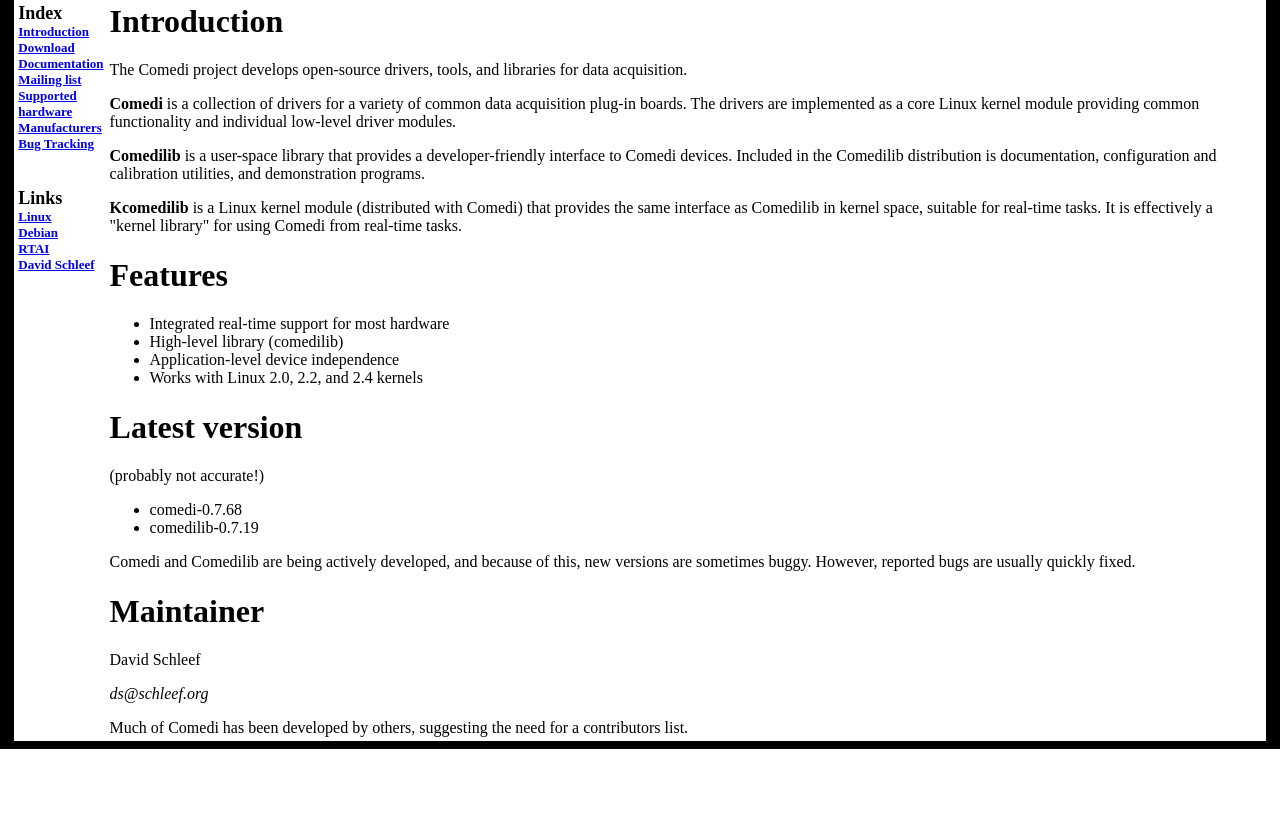
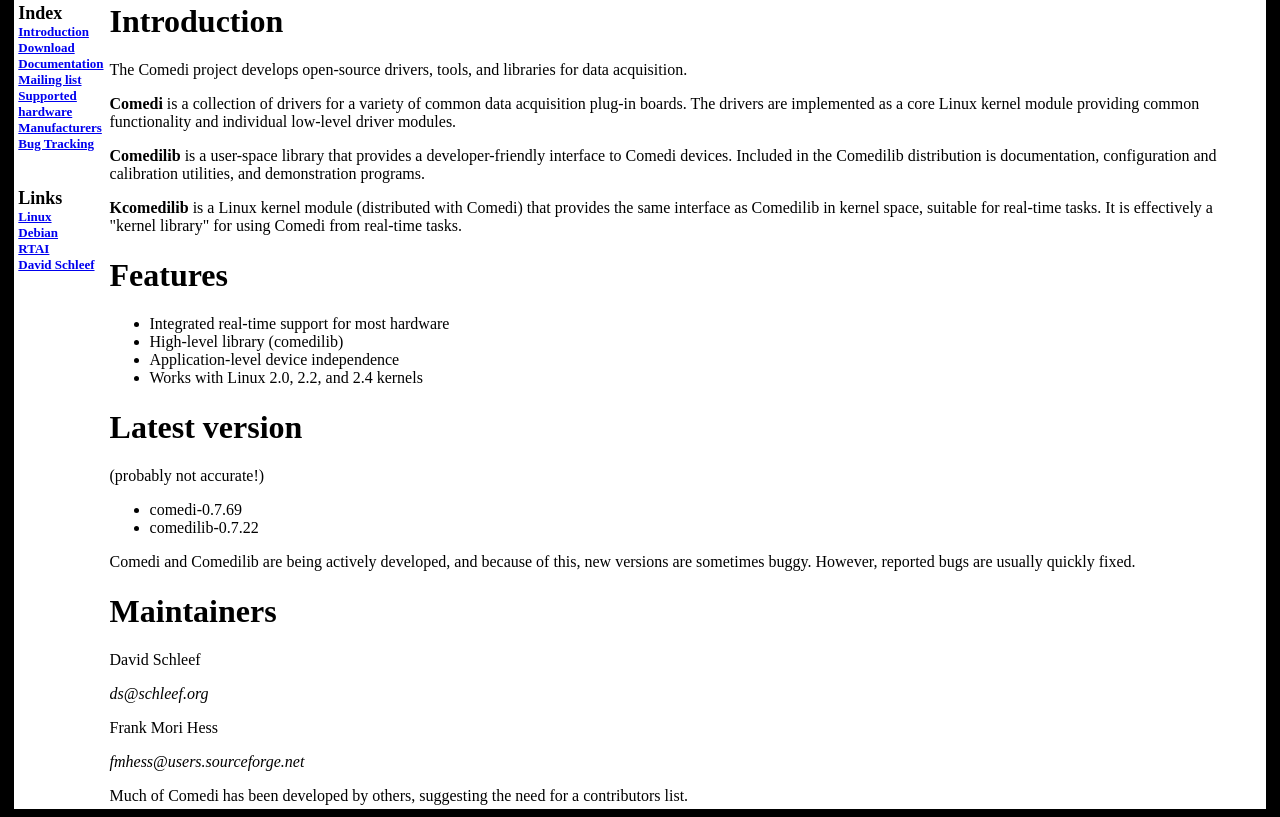
Before and after one commit to stv0g/comedi-www, a PHP site: page / in a window 1280 px wide. Shown: the part 139-956 px from the top of the page. Before the commit the page ends 888 px from the top, so only its background shows below. Run offline with PHP 8.4, Linux system fonts and the light colour scheme.

Commit message:
add me to maintainers, update latest versions

```diff
--- a/index.php
+++ b/index.php
@@ -44,8 +44,8 @@ for using Comedi from real-time tasks.
 (probably not accurate!)
 
 <ul>
-<li>comedi-0.7.68
-<li>comedilib-0.7.19
+<li>comedi-0.7.69
+<li>comedilib-0.7.22
 </ul>
 
 <p>
@@ -54,10 +54,12 @@ new versions are sometimes buggy.  However, reported bugs are usually
 quickly fixed.
 
 
-<h1>Maintainer</h1>
+<h1>Maintainers</h1>
 
 <p>
 David Schleef <address>ds@schleef.org</address>
+<p>
+Frank Mori Hess <address>fmhess@users.sourceforge.net</address>
 
 <p>
 Much of Comedi has been developed by others, suggesting the need for
```
